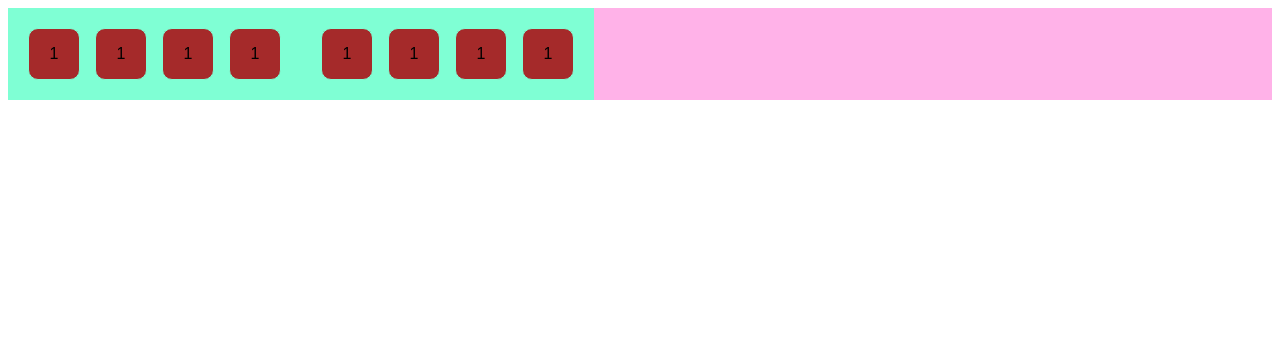
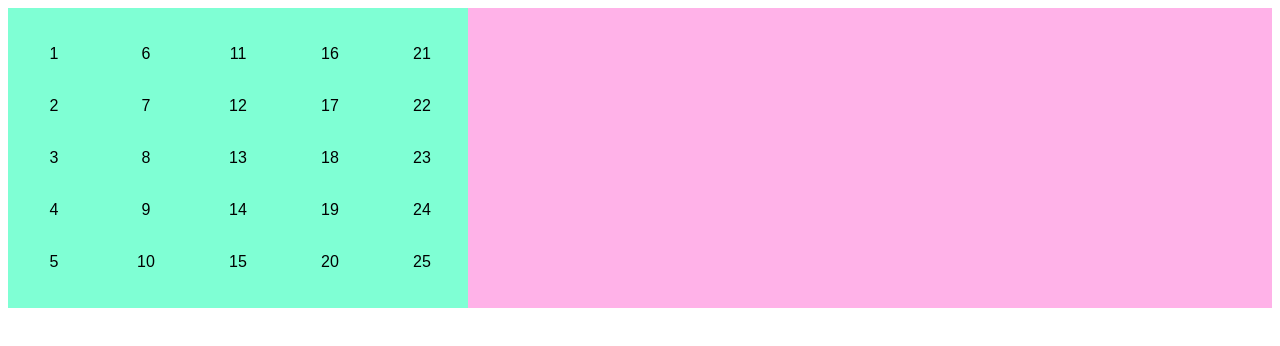
Before and after one commit to FabianVAEN/script_001_vega_fabian, a plain HTML site: page index.html in a window 1280 px wide. Drawn offline with Linux system fonts and the light colour scheme.

Commit message:
second commit

```diff
--- a/index.html
+++ b/index.html
@@ -8,17 +8,6 @@
 
 <body>
     <main class="container">
-        <div class="demo">
-            <div class="content">1</div>
-            <div class="content">1</div>
-            <div class="content">1</div>
-            <div class="content">1</div>
-        </div>
-        <div class="demo">
-            <div class="content">1</div>
-            <div class="content">1</div>
-            <div class="content">1</div>
-            <div class="content">1</div>
         </div>
     </main>
 </body>
--- a/script.js
+++ b/script.js
@@ -1,25 +1,42 @@
-console.log("hola mundo soy fabian")
-
-var a = 1
-var b = 2
-var c = 1+2
-
-console.log("El resultado es:", c)
-
 function addClass(containerDiv, className){
     console.log(containerDiv.classList)
     containerDiv.classList.add(className)
 }
 
+function createMatrix(dimension, container,divisorFizz,divisorBuzz){
+    let counter = 1
+
+    for (let i = 0; i<dimension; i++){
+        const div= document.createElement("div")
+        addClass(div,"demo")
+        for (let j=0; j<dimension; j++){
+            const content = document.createElement("div")
+            addClass(content,"content")
+            fizz(divisorFizz,content, counter)
+            buzz(divisorBuzz,content, counter)
+            content.textContent = counter
+            div.appendChild(content)
+            counter++
+        }
+        container.appendChild(div)
+    }
+}
+
+function buzz(divisor, square, number){
+    if(number%divisor == 0){
+        addClass(square, "buzz", 3)
+    }
+}
+
+function fizz(divisor, square, number){
+    if(number%divisor == 0){
+        addClass(square, "fizz", 2)
+    }
+}
+
+
 document.addEventListener("DOMContentLoaded", function(){
     console.log("Ya se cargo este DOM")
-    const containerDivs = document.querySelectorAll(".content")
-    console.log(containerDivs)
-    for (i = 0; i < containerDivs.length; i++){
-        addClass(containerDivs[i], "juan")
-    }
-    containerDivs.forEach((elNombreQueQuieras) => {
-        console.log(elNombreQueQuieras)
-        addClass(elNombreQueQuieras,"juan")
-    })
+    const container = document.querySelector(".container")
+    createMatrix(5,container,2,3)
 })
--- a/styles.css
+++ b/styles.css
@@ -5,8 +5,7 @@
 }
 
 .demo {
-    display: flex;
-    gap: 15px; /*Espaciado entre los elementos*/
+    gap: 15px;
     padding: 20px;
     background-color: aquamarine;
 }
@@ -19,15 +18,19 @@
     width: 50px;
     border: 1px solid aquamarine;
     border-radius: 10px;
-    transition: backgroun-color 1s, transform 0.35s; /*Tiempo de demorar para como reacciona*/
+    transition: backgroun-color 1s, transform 0.35s;
 }
 
-/*Hacer un hover*/
-.content:hover{
+.fizz:hover{
     background-color: beige;
     border: 1px solid black;
-    transform: translateY(-5px) translateX(5px) rotate(5deg);
 }
+
+.buzz:hover{
+    border: 1px solid black;
+    transform: translateY(-5px) ;
+}
+
 
 .juan {
     background-color: brown;
```
